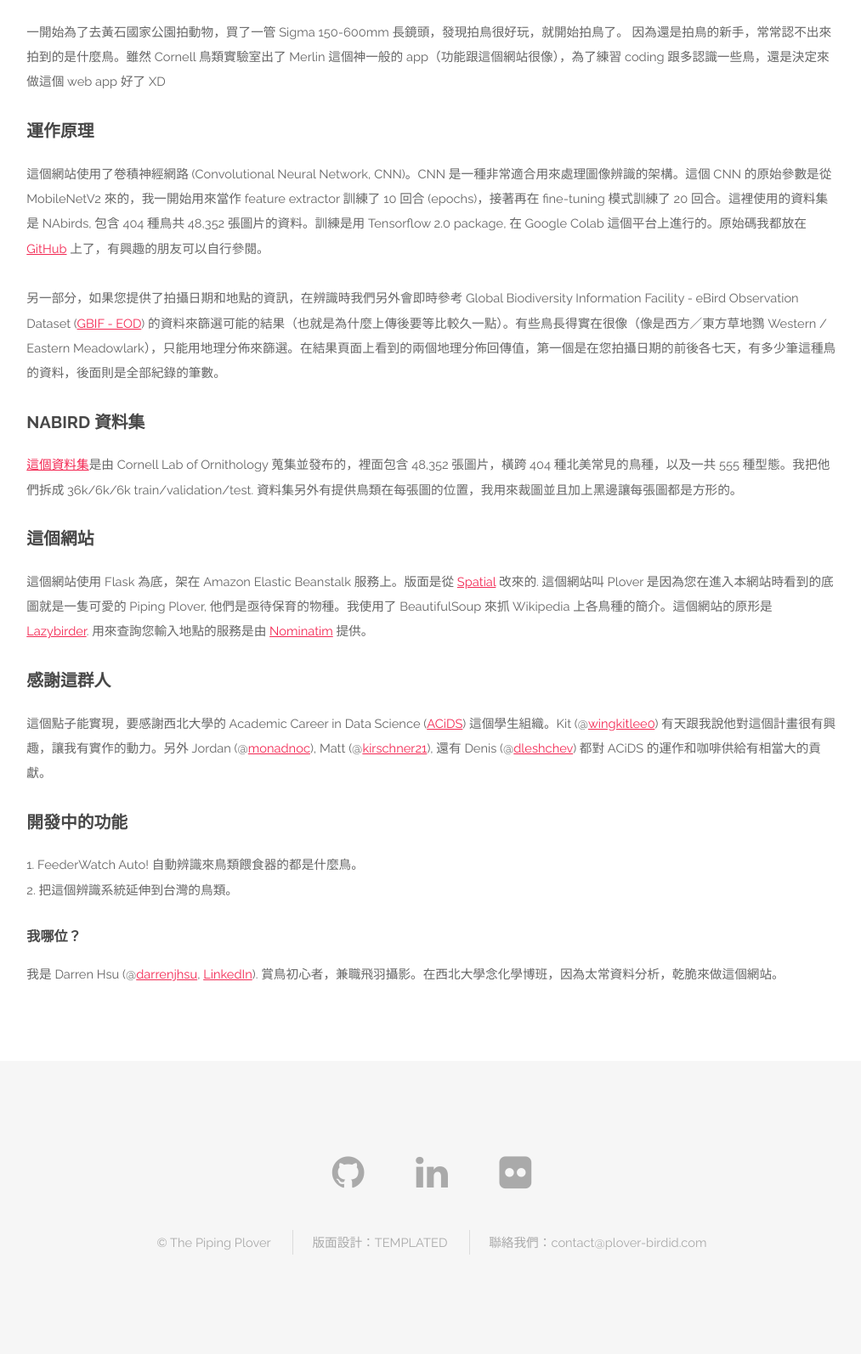
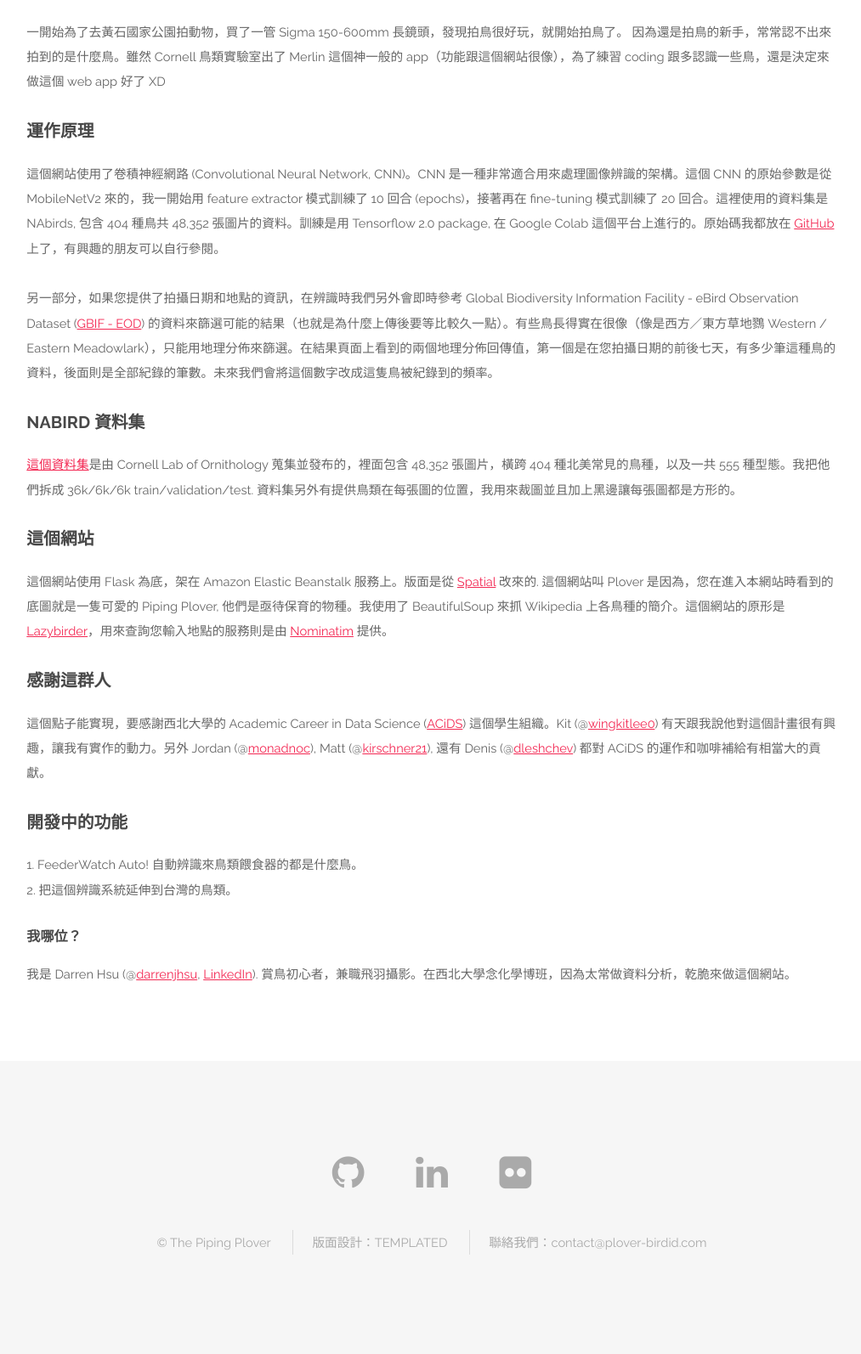
Before and after one commit to ACiDS-NU/birdid, a Flask app: page /zh-tw/about in a window 1280 px wide. Shown: the part 921-2515 px from the top of the page at 85% size, without its empty margins (132-1145 px from the left). Run offline with Flask 2, Linux system fonts and the light colour scheme; parts of the project's set-up code (start-up, migrations or seed data) failed here and were passed over.

Commit message:
Fix typos

```diff
--- a/application/templates/index.html
+++ b/application/templates/index.html
@@ -63,7 +63,7 @@
 					<div class="container">
 						<header class="major" style="margin-bottom: 0.5em">
 							<h2>Upload your photo</h2>
-							<p style="color: #333;">then drag to crop out the bird.</p>
+							<p style="color: #333;">then drag to closely crop out the bird.</p>
 						</header>
 						<p style="color: #777;">(Mobile users, let me know if the drag feature is OK or not, thanks!)</p>
                     	<form method=post enctype=multipart/form-data>
@@ -83,7 +83,7 @@
 							<input type="hidden" name="lon" value="" />
 							<input type="hidden" name="location" value="" />
 							Observation date: (Year doesn't matter)
-							<input type="date" id="date" name="date" value="2019-01-01" min="2019-01-01" max="2019-12-31"> <br/><br/>
+							<input type="date" id="date" name="date" min="2019-01-01" max="2019-12-31"> <br/><br/>
     				      	<input type="text" name="addr" placeholder="Where did you see it?" value="" id="addr" size="10" style="width: 50%; margin: auto; display: inline;" />
  				      		<button type="button" id="search_addr" style="display: inline;" onclick="addr_search();">Location Search</button>
 				      		<div id="results"></div>
--- a/application/templates/zh-tw/about.html
+++ b/application/templates/zh-tw/about.html
@@ -43,14 +43,14 @@
 					<p>一開始為了去黃石國家公園拍動物，買了一管 Sigma 150-600mm 長鏡頭，發現拍鳥很好玩，就開始拍鳥了。
 					因為還是拍鳥的新手，常常認不出來拍到的是什麼鳥。雖然 Cornell 鳥類實驗室出了 Merlin 這個神一般的 app（功能跟這個網站很像），為了練習 coding 跟多認識一些鳥，還是決定來做這個 web app 好了 XD</p>
 					<h3>運作原理</h3>
-					<p>這個網站使用了卷積神經網路 (Convolutional Neural Network, CNN)。CNN 是一種非常適合用來處理圖像辨識的架構。這個 CNN 的原始參數是從 MobileNetV2 來的，我一開始用來當作 feature extractor 訓練了 10 回合 (epochs)，接著再在 fine-tuning 模式訓練了 20 回合。這裡使用的資料集是 NAbirds, 包含 404 種鳥共 48,352 張圖片的資料。訓練是用 Tensorflow 2.0 package, 在 Google Colab 這個平台上進行的。原始碼我都放在 <a href="https://github.com/darrenjhsu/birdid" target="_blank">GitHub</a> 上了，有興趣的朋友可以自行參閱。</p>
-					<p>另一部分，如果您提供了拍攝日期和地點的資訊，在辨識時我們另外會即時參考 Global Biodiversity Information Facility - eBird Observation Dataset (<a href="https://www.gbif.org/dataset/4fa7b334-ce0d-4e88-aaae-2e0c138d049e" target="_blank">GBIF - EOD</a>) 的資料來篩選可能的結果（也就是為什麼上傳後要等比較久一點）。有些鳥長得實在很像（像是西方／東方草地鷚 Western / Eastern Meadowlark），只能用地理分佈來篩選。在結果頁面上看到的兩個地理分佈回傳值，第一個是在您拍攝日期的前後各七天，有多少筆這種鳥的資料，後面則是全部紀錄的筆數。</p>
+					<p>這個網站使用了卷積神經網路 (Convolutional Neural Network, CNN)。CNN 是一種非常適合用來處理圖像辨識的架構。這個 CNN 的原始參數是從 MobileNetV2 來的，我一開始用 feature extractor 模式訓練了 10 回合 (epochs)，接著再在 fine-tuning 模式訓練了 20 回合。這裡使用的資料集是 NAbirds, 包含 404 種鳥共 48,352 張圖片的資料。訓練是用 Tensorflow 2.0 package, 在 Google Colab 這個平台上進行的。原始碼我都放在 <a href="https://github.com/darrenjhsu/birdid" target="_blank">GitHub</a> 上了，有興趣的朋友可以自行參閱。</p>
+					<p>另一部分，如果您提供了拍攝日期和地點的資訊，在辨識時我們另外會即時參考 Global Biodiversity Information Facility - eBird Observation Dataset (<a href="https://www.gbif.org/dataset/4fa7b334-ce0d-4e88-aaae-2e0c138d049e" target="_blank">GBIF - EOD</a>) 的資料來篩選可能的結果（也就是為什麼上傳後要等比較久一點）。有些鳥長得實在很像（像是西方／東方草地鷚 Western / Eastern Meadowlark），只能用地理分佈來篩選。在結果頁面上看到的兩個地理分佈回傳值，第一個是在您拍攝日期的前後七天，有多少筆這種鳥的資料，後面則是全部紀錄的筆數。未來我們會將這個數字改成這隻鳥被紀錄到的頻率。</p>
 					<h3>NAbird 資料集</h3>
 					<p><a href="http://dl.allaboutbirds.org/nabirds" target="_blank">這個資料集</a>是由 Cornell Lab of Ornithology 蒐集並發布的，裡面包含 48,352 張圖片，橫跨 404 種北美常見的鳥種，以及一共 555 種型態。我把他們拆成 36k/6k/6k train/validation/test. 資料集另外有提供鳥類在每張圖的位置，我用來裁圖並且加上黑邊讓每張圖都是方形的。 </p>
 					<h3>這個網站</h3>
-					<p>這個網站使用 Flask 為底，架在 Amazon Elastic Beanstalk 服務上。版面是從 <a href="https://templated.co/spatial" target="_blank">Spatial</a> 改來的. 這個網站叫 Plover 是因為您在進入本網站時看到的底圖就是一隻可愛的 Piping Plover, 他們是亟待保育的物種。我使用了 BeautifulSoup 來抓 Wikipedia 上各鳥種的簡介。這個網站的原形是 <a href="http://www.lazybirder.com/" target="_blank">Lazybirder</a>. 用來查詢您輸入地點的服務是由 <a href="https://nominatim.openstreetmap.org/" target="_blank">Nominatim</a> 提供。 </p>
+					<p>這個網站使用 Flask 為底，架在 Amazon Elastic Beanstalk 服務上。版面是從 <a href="https://templated.co/spatial" target="_blank">Spatial</a> 改來的. 這個網站叫 Plover 是因為，您在進入本網站時看到的底圖就是一隻可愛的 Piping Plover, 他們是亟待保育的物種。我使用了 BeautifulSoup 來抓 Wikipedia 上各鳥種的簡介。這個網站的原形是 <a href="http://www.lazybirder.com/" target="_blank">Lazybirder</a>，用來查詢您輸入地點的服務則是由 <a href="https://nominatim.openstreetmap.org/" target="_blank">Nominatim</a> 提供。 </p>
 					<h3>感謝這群人</h3>
-					<p>這個點子能實現，要感謝西北大學的 Academic Career in Data Science (<a href="https://sites.northwestern.edu/acids/" target="_blank">ACiDS</a>) 這個學生組織。Kit (@<a href="https://wingkitlee0.github.io/" target="_blank">wingkitlee0</a>) 有天跟我說他對這個計畫很有興趣，讓我有實作的動力。另外 Jordan (@<a href="https://github.com/monadnoc" target="_blank">monadnoc</a>), Matt (@<a href="https://github.com/kirschner21" target="_blank">kirschner21</a>), 還有 Denis (@<a href="https://github.com/dleshchev" target="_blank">dleshchev</a>) 都對 ACiDS 的運作和咖啡供給有相當大的貢獻。 </p>
+					<p>這個點子能實現，要感謝西北大學的 Academic Career in Data Science (<a href="https://sites.northwestern.edu/acids/" target="_blank">ACiDS</a>) 這個學生組織。Kit (@<a href="https://wingkitlee0.github.io/" target="_blank">wingkitlee0</a>) 有天跟我說他對這個計畫很有興趣，讓我有實作的動力。另外 Jordan (@<a href="https://github.com/monadnoc" target="_blank">monadnoc</a>), Matt (@<a href="https://github.com/kirschner21" target="_blank">kirschner21</a>), 還有 Denis (@<a href="https://github.com/dleshchev" target="_blank">dleshchev</a>) 都對 ACiDS 的運作和咖啡補給有相當大的貢獻。 </p>
 					</p>
 					<h3>開發中的功能</h3>
 					<p>
@@ -58,7 +58,7 @@
 					2. 把這個辨識系統延伸到台灣的鳥類。
 					</p>
 					<h4>我哪位？</h4>
-					<p>我是 Darren Hsu (@<a href="https://github.com/darrenjhsu" target="_blank">darrenjhsu</a>, <a href="https://www.linkedin.com/in/darren-hsu-76bbbb8b/" target="_blank">LinkedIn</a>). 賞鳥初心者，兼職飛羽攝影。在西北大學念化學博班，因為太常資料分析，乾脆來做這個網站。</p>
+					<p>我是 Darren Hsu (@<a href="https://github.com/darrenjhsu" target="_blank">darrenjhsu</a>, <a href="https://www.linkedin.com/in/darren-hsu-76bbbb8b/" target="_blank">LinkedIn</a>). 賞鳥初心者，兼職飛羽攝影。在西北大學念化學博班，因為太常做資料分析，乾脆來做這個網站。</p>
 
 				</div>
 			</section>
--- a/application/templates/zh-tw/index.html
+++ b/application/templates/zh-tw/index.html
@@ -63,7 +63,7 @@
 					<div class="container">
 						<header class="major" style="margin-bottom: 0.5em">
 							<h2>首先，上傳照片</h2>
-							<p style="color: #333;">接著在照片上拖曳，將想辨認的鳥框起來</p>
+							<p style="color: #333;">接著在照片上拖曳，將想辨認的鳥盡量緊密地框起來</p>
 						</header>
 						<p style="color: #777;">手機用戶如果覺得很難用，請讓我們知道！ XD</p>
                     	<form method=post enctype=multipart/form-data>
@@ -86,7 +86,7 @@
 							拍攝日期（年份不重要，我們只用日期來查詢鳥類出現的機率）：
 							<input type="date" id="date" name="date" min="2019-01-01" max="2019-12-31"> <br/><br/>
     				      	<input type="text" name="addr" placeholder="您在哪裡拍攝這張照片的？（請用英文）" value="" id="addr" size="10" style="width: 50%; margin: auto; display: inline;" />
- 				      		<button type="button" id="search_addr" style="display: inline;" onclick="addr_search();">查詢地址</button>
+ 				      		<button type="button" id="search_addr" style="display: inline; font-family: inherit;" onclick="addr_search();">查詢地址</button>
 				      		<div id="results"></div>
 				      		<div id="selected_addr"></div>
 				      		<br/>
```
Also changed, not shown: 1 other file.
